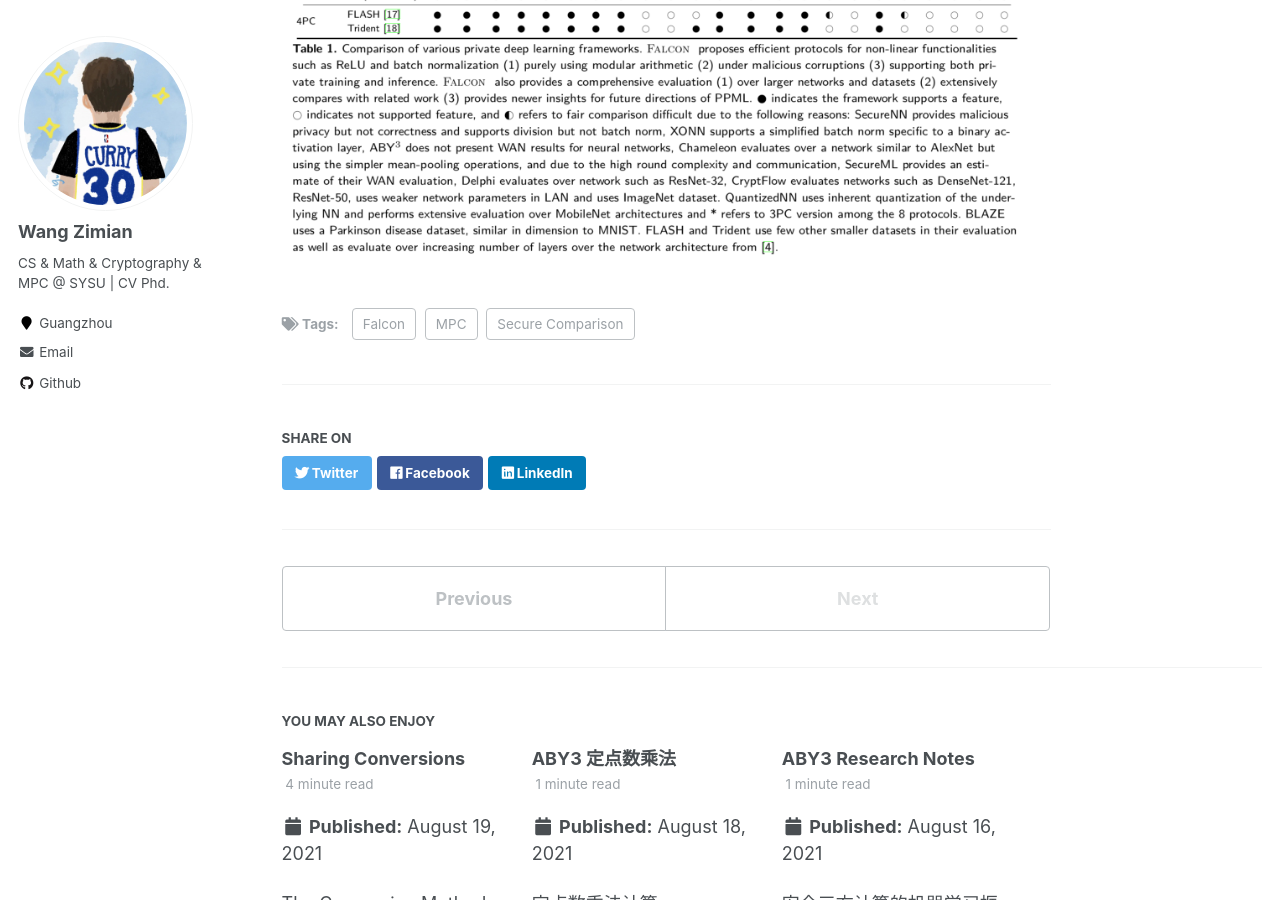
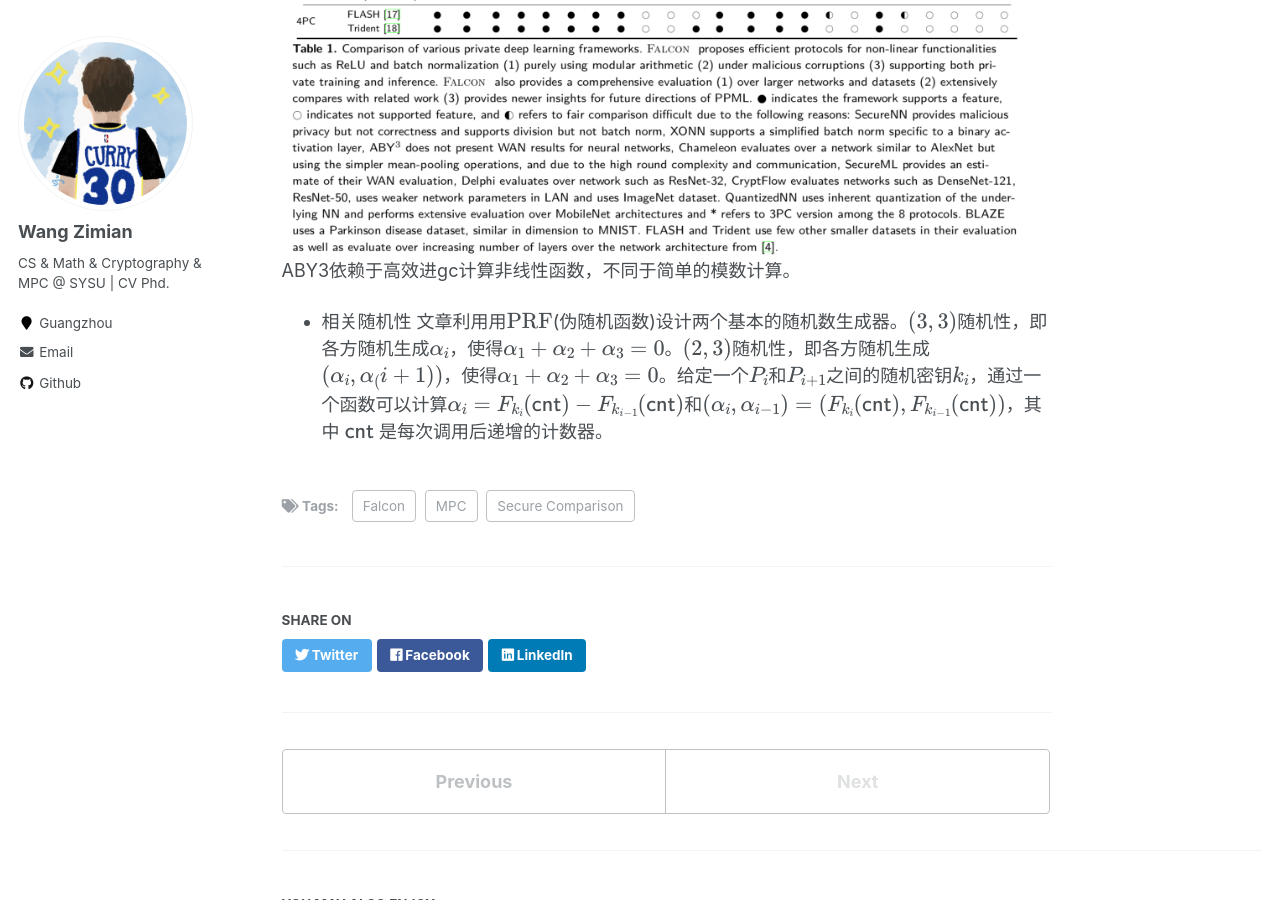
Before and after one commit to zeemeil/zeemeil.github.io, a Jekyll site: the page built from _posts/2021-08-22-blog-post-1.md, in a window 1280 px wide and 900 px high, scrolled down 958 px. Built offline with Jekyll 4.4.1, drawn with Linux system fonts in a browser that asks for light colours; formulas are drawn with MathJax 3.

```diff
--- a/_posts/2021-08-22-blog-post-1.md
+++ b/_posts/2021-08-22-blog-post-1.md
@@ -12,3 +12,5 @@
 
 **基本思想** [Falcon](https://arxiv.org/pdf/2004.02229.pdf)设计了一个三方安全计算的机器学习框架。三方主要包括<font color="dd0000">数据拥有者</font>(data holder, DH)，需要机器学习服务的<font color="dd0000">查询用户</font>(query users, Users)和提供机器学习服务的<font color="dd0000">计算服务器</font>(computing servers, Server). Falcon框架包括两个阶段：训练阶段和推导阶段。训练阶段由DH提供数据，Server计算出机器学习模型；推导阶段User向Server发出查询请求，Server提供一个训练模型。DH把数据用<font color="dd00dd">重秘密共享(Replicated secret sharing)</font>方式把数据分布到不同<font color="dd0000">3个服务器</font>上。三个服务器利用这些共享数据训练出各自不同神经网络模块，用户此时可以提交查询，并得到模型的秘密分块。用户通过重构这些秘密分块重构出完整的训练模型。这种方式的优点是，因为服务器只有秘密分块，因此DH的数据对三个服务器都是完全隐私的，Users的查询请求也对服务器也是保密的。Falcon使用<font color="dd0000">安全多方计算</font>设计协议。安全性满足恶意安全，如果一方是恶意腐败的(corruption)，协议能够保证有正确的输出或者终止协议的恶意行为，不会输出错误的结果。同时文章也是[开源的](https://github.com/snwagh/falcon-public.git)。同时文章也对不同的机器学习安全多方计算协议进行比较，如下图。
 ![falcon多方计算比较图](/images/falcon/falcon_mpcml_compare.png)
+ABY3依赖于高效进gc计算非线性函数，不同于简单的模数计算。
+* 相关随机性 文章利用用$$\text{PRF}$$(伪随机函数)设计两个基本的随机数生成器。$(3,3)$随机性，即各方随机生成$$\alpha_i$$，使得$$ \alpha_1 + \alpha_2 + \alpha_3 = 0 $$。$(2,3)$随机性，即各方随机生成$$(\alpha_i, \alpha_(i+1))$$，使得$$ \alpha_1 + \alpha_2 + \alpha_3 = 0 $$。给定一个$P_i$和$P_{i+1}$之间的随机密钥$k_i$，通过一个函数可以计算$$ \alpha_i = F_{k_i}(\mathsf{cnt}) - F_{k_{i-1}}(\mathsf{cnt}) $$和$$ (\alpha_i, \alpha_{i-1}) = (F_{k_i}(\mathsf{cnt}), F_{k_{i-1}}(\mathsf{cnt})) $$，其中 $$ \mathsf{cnt}$$ 是每次调用后递增的计数器。
```
